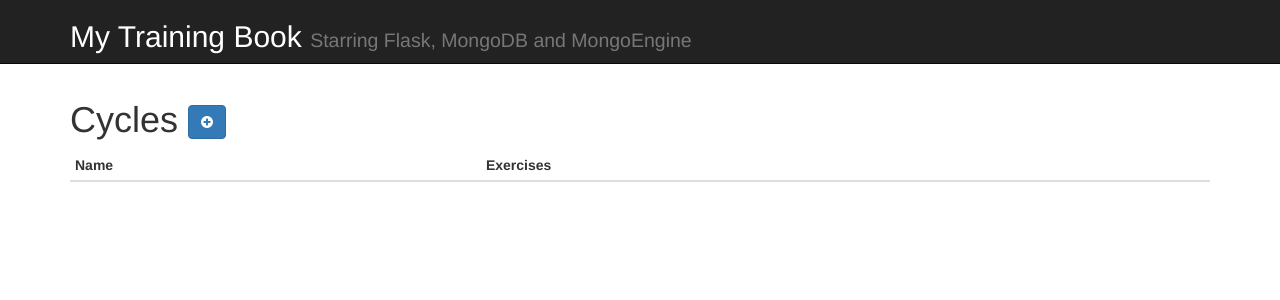
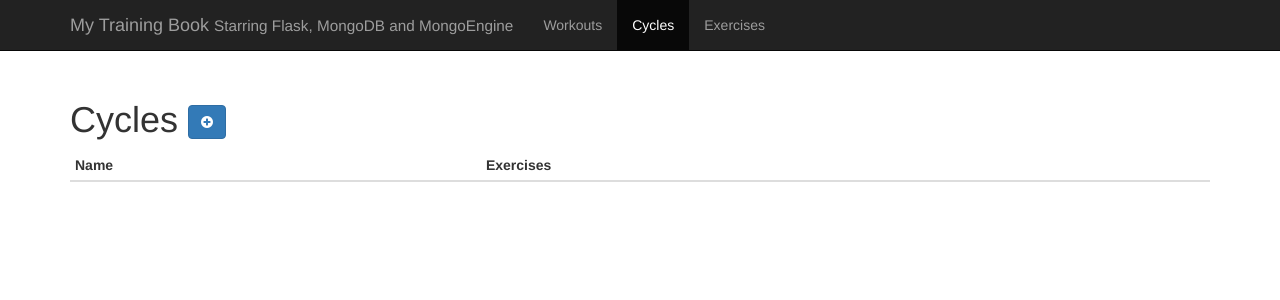
Before and after one commit to another-elwood/training.py, a Flask app: page /cycles/ in a window 1280 px wide. Shown: the top 300 px of the page. Run offline with Flask 2, Linux system fonts and the light colour scheme; data that the repository does not hold is empty; some libraries are stand-ins or nearby versions.

Commit message:
added basic navbar

```diff
--- a/trainingbook/templates/base.html
+++ b/trainingbook/templates/base.html
@@ -9,18 +9,28 @@
     <style>.content {padding-top: 80px;} a.brand {color: #fff } option:disabled { background:#dddddd; }</style>
     <script src="http://ajax.googleapis.com/ajax/libs/jquery/1.10.2/jquery.min.js"></script>
     <script src="http://ajax.googleapis.com/ajax/libs/jqueryui/1.10.3/jquery-ui.min.js"></script>
+    <script src="http://netdna.bootstrapcdn.com/bootstrap/3.0.1/js/bootstrap.js"></script>
   </head>
 
   <body>
     {%- block topbar -%}
-    <div class="navbar navbar-inverse navbar-fixed-top">
+    <div class="navbar navbar-inverse navbar-fixed-top" role="navigation">
       <div class="container">
         <div class="navbar-header">
-          <h2>
-              <a href="/" class="brand">My Training Book</a> <small>Starring Flask, MongoDB and MongoEngine</small>
-          </h2>
+          <button type="button" class="navbar-toggle" data-toggle="collapse" data-target=".navbar-collapse">
+            <span class="sr-only">Toggle navigation</span>
+            <span class="icon-bar"></span>
+            <span class="icon-bar"></span>
+            <span class="icon-bar"></span>
+          </button>
+          <a class="navbar-brand" href="#">My Training Book <small>Starring Flask, MongoDB and MongoEngine</small></a>
         </div>
         <div class="collapse navbar-collapse">
+          <ul class="nav navbar-nav">
+            <li {% if active_page == 'workouts' %}class="active"{% endif %}><a href="#">Workouts</a></li>
+            <li {% if active_page == 'cycles' %}class="active"{% endif %}><a href="{{ url_for('cycles.index') }}">Cycles</a></li>
+            <li {% if active_page == 'exercises' %}class="active"{% endif %}><a href="{{ url_for('exercises.index') }}">Exercises</a></li>
+          </ul>
         </div><!--/.nav-collapse -->
       </div>
     </div>
```
